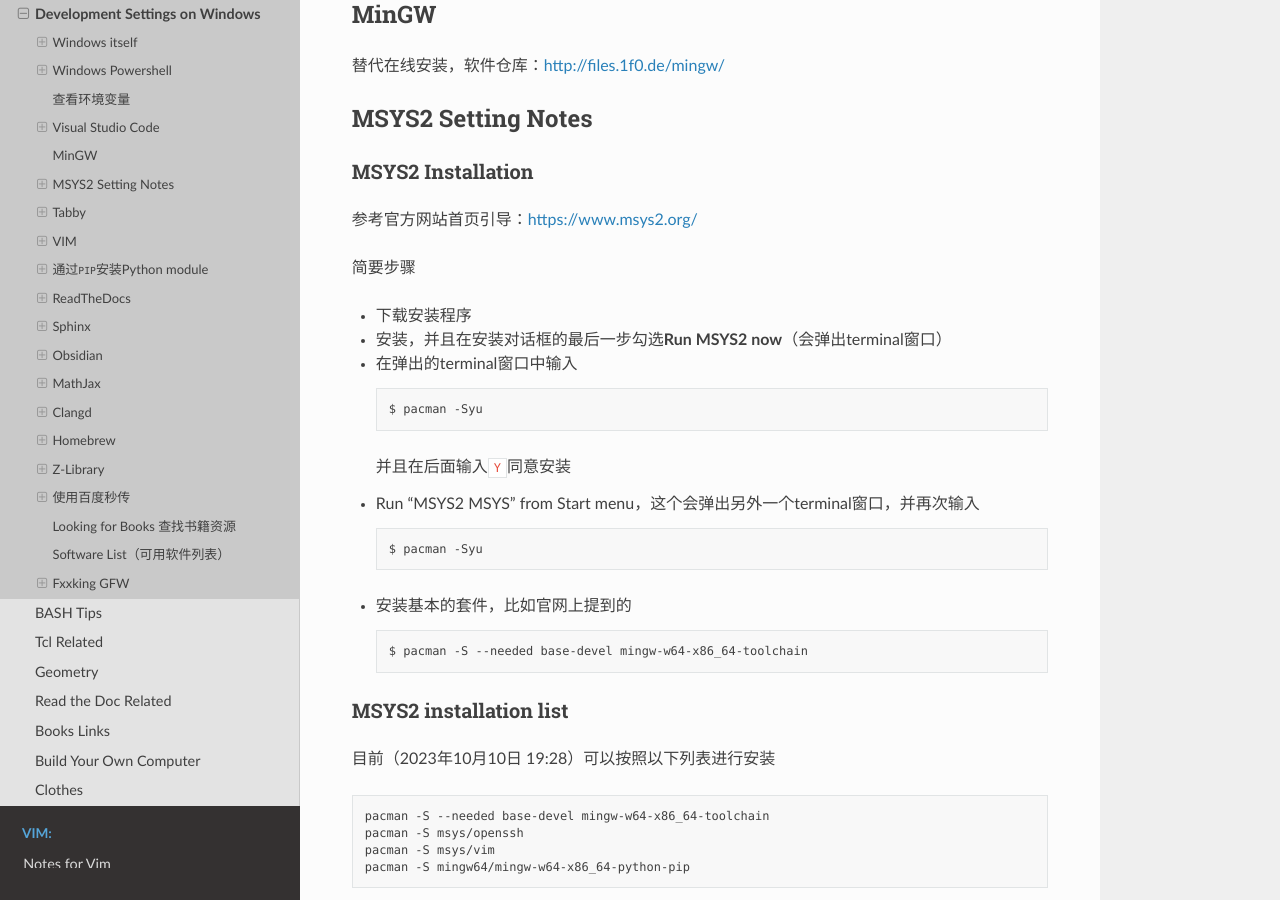
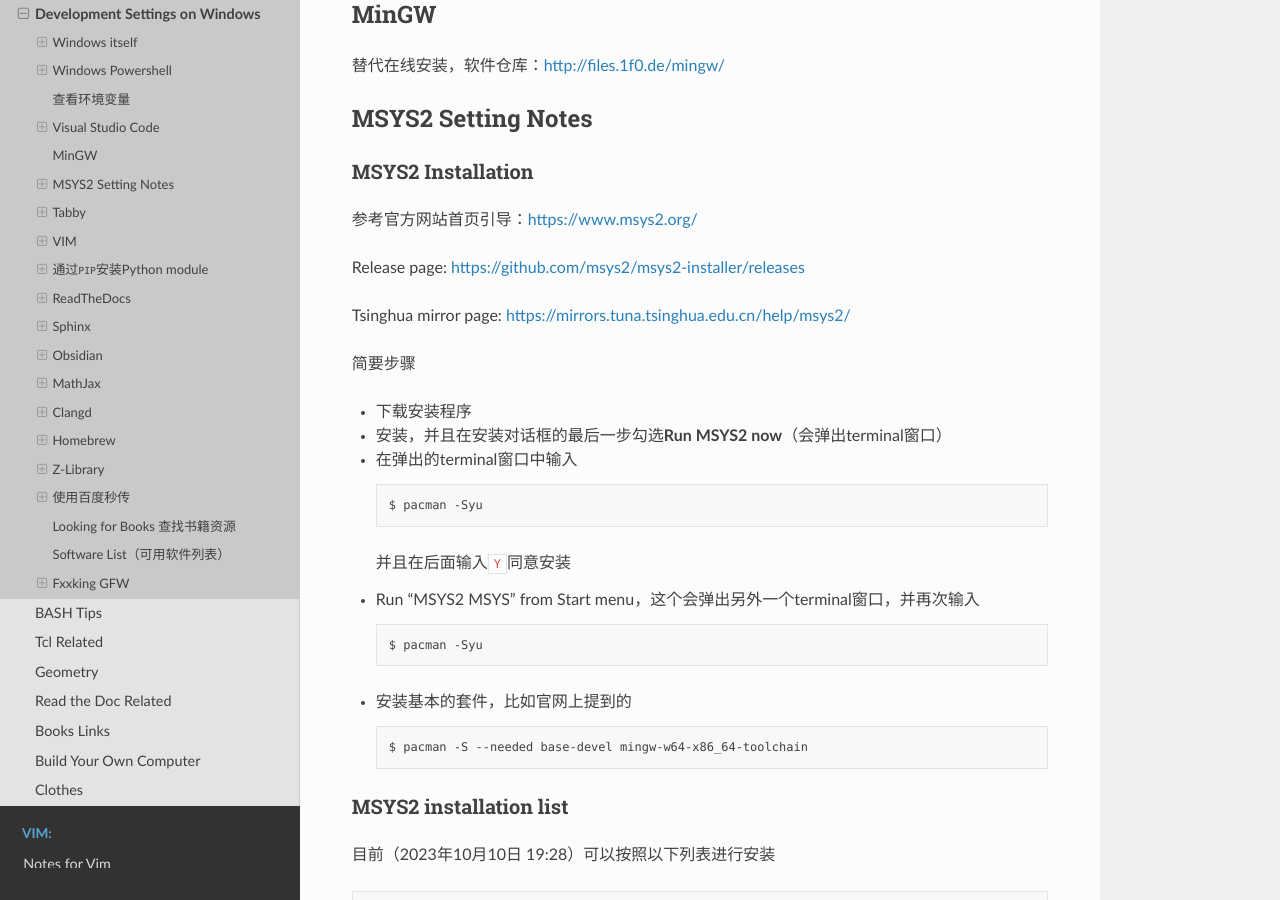
Before and after one commit to Pyrad/pyradnotes, a Sphinx documentation site: the page built from source/Notes/WinDevEnvSetup.md, in a window 1280 px wide and 900 px high, scrolled down 5511 px. Built offline with Sphinx 7.4.7 and the Read the Docs theme 2.0.0, drawn with Linux system fonts in a browser that asks for light colours; some of the changed text lies outside the part shown.

Commit message:
Note A few links to MSYS2

````diff
--- a/source/Notes/WinDevEnvSetup.md
+++ b/source/Notes/WinDevEnvSetup.md
@@ -272,6 +272,10 @@
 
 参考官方网站首页引导：[https://www.msys2.org/](https://www.msys2.org/)
 
+Release page: [https://github.com/msys2/msys2-installer/releases](https://github.com/msys2/msys2-installer/releases)
+
+Tsinghua mirror page: [https://mirrors.tuna.tsinghua.edu.cn/help/msys2/](https://mirrors.tuna.tsinghua.edu.cn/help/msys2/)
+
 简要步骤
 
 - 下载安装程序
@@ -286,22 +290,17 @@
 
   并且在后面输入`Y`同意安装
 
-
-
 - Run "MSYS2 MSYS" from Start menu，这个会弹出另外一个terminal窗口，并再次输入
 
   ```bash
   $ pacman -Syu
   ```
 
-
-
 - 安装基本的套件，比如官网上提到的
 
   ```bash
   $ pacman -S --needed base-devel mingw-w64-x86_64-toolchain
   ```
-
 
 
 ### MSYS2 installation list
@@ -369,6 +368,10 @@
 }
 ```
 
+
+#### Tutorial
+
+MSYS2使用教程 [https://blog.csdn.net/Dreamhai/article/details/109842184](https://blog.csdn.net/Dreamhai/article/details/109842184)
 
 #### To disable cursor blinking in Windows Terminal
 
````
